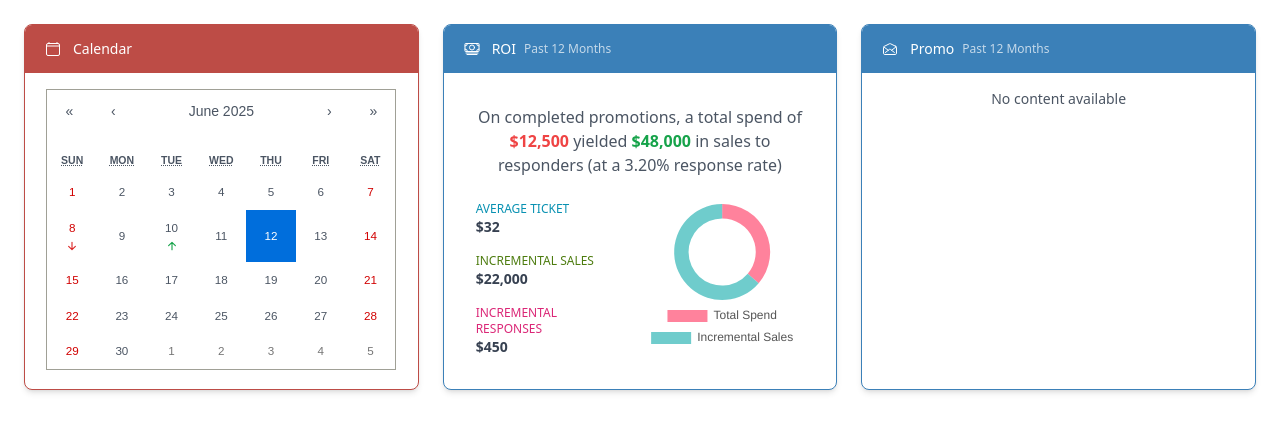
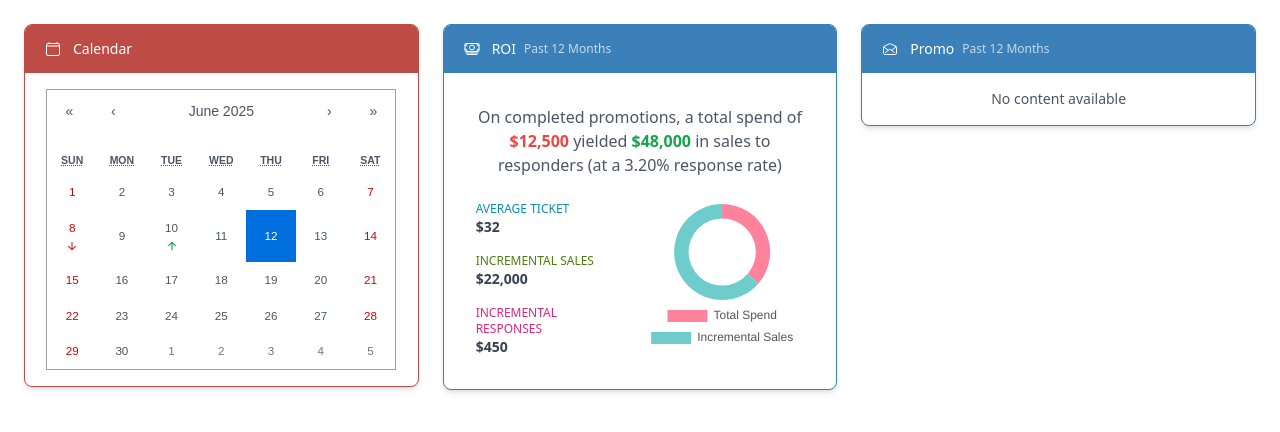
Before and after one commit to robhcho/dashboard-app, a Next.js app: page /dashboard in a window 1280 px wide. Shown: the top 432 px of the page. Built offline with nearby package versions, Linux system fonts and the light colour scheme.

Commit message:
enable sortable panels on the dashboard page

```diff
--- a/app/dashboard/page.tsx
+++ b/app/dashboard/page.tsx
@@ -1,15 +1,51 @@
 'use client'
 
-import React from 'react'
+import React, {useState, useEffect} from 'react'
 import { dashboardPanels } from '@/constants/panels'
 import { PanelCard } from '@/components/dashboard/PanelCard'
+import { useAppDispatch, useAppSelector } from '@/lib/hooks'
+import { DndContext, closestCenter } from '@dnd-kit/core'
+import { arrayMove, SortableContext, verticalListSortingStrategy, } from '@dnd-kit/sortable'
+import { setPanelOrder } from '@/features/dashboardSlice'
+import { SortablePanel } from '@/components/dashboard/SortablePanel'
+
 
 const DashboardPage = () => {
+  const dispatch =  useAppDispatch()
+  const panelOrder = useAppSelector(state => state.dashboard.panelOrder)
+  const [ mounted, setMounted ] = useState(false)
+
+  useEffect(() => {
+    setMounted(true)
+
+    if(panelOrder.length === 0) {
+      const defaultOrder = dashboardPanels.map(p => p.id)
+      dispatch(setPanelOrder(defaultOrder))
+    }
+  }, [dispatch, panelOrder.length])
+
+  const handleDragEnd = (e:any) => {
+    const { active, over } = e
+    if(active.id !== over?.id) {
+      const oldIdx = panelOrder.indexOf(active.id)
+      const newIdx = panelOrder.indexOf(over.id)
+      const newOrder = arrayMove(panelOrder, oldIdx, newIdx)
+      dispatch(setPanelOrder(newOrder))
+    }
+  }
+
+  if(!mounted) return null
+
   return (
+    <DndContext collisionDetection={closestCenter} onDragEnd={handleDragEnd}>
+      <SortableContext items={panelOrder} strategy={verticalListSortingStrategy}>
         <div className='p-6 grid grid-cols-1 sm:grid-cols-2 md:grid-cols-3 gap-6'>
-      {dashboardPanels.map(panel => (
+          {panelOrder.map(id => {
+            const panel = dashboardPanels.find(p => p.id === id)
+            if(!panel) return null
+            return (
+              <SortablePanel key={id} id={id}>
                 <PanelCard
-          key={panel.id}
                   panel={panel}
                   title={panel.title}
                   path={panel.path.replace('/', '')}
@@ -18,8 +54,12 @@
                   colorDark={panel.colorDark}
                   subheader={panel.subheader}
                 />
-      ))}
+              </SortablePanel>
+            )
+          })}
         </div>
+      </SortableContext>
+    </DndContext>
   )
 }
 
--- /dev/null
+++ b/components/dashboard/SortablePanel.tsx
@@ -0,0 +1,34 @@
+'use client'
+
+import React, { ReactNode } from 'react'
+import { useSortable } from '@dnd-kit/sortable'
+import { CSS } from '@dnd-kit/utilities'
+
+type SortablePanelProps = {
+  id: number| string
+  children: ReactNode
+}
+
+export const SortablePanel: React.FC<SortablePanelProps> = ({id, children}) => {
+  const {
+    attributes,
+    listeners,
+    setNodeRef,
+    transform,
+    transition,
+    isDragging,
+  } = useSortable({ id })
+
+  const style = {
+    transform: CSS.Transform.toString(transform),
+    transition,
+    opacity: isDragging ? 0.5 : 1,
+    cursor: 'grab'
+  }
+
+  return (
+    <div ref={setNodeRef} style={style} {...attributes}{...listeners}>
+      {children}
+    </div>
+  )
+}
--- a/components/panels/RoiPanel.tsx
+++ b/components/panels/RoiPanel.tsx
@@ -4,8 +4,6 @@
 import dayjs from 'dayjs'
 import { DonutChart } from '../charts/DonutChart'
 import { useRoiData } from '@/app/hooks/useRoiData'
-
-
 
 export const RoiPanel: React.FC = () => {
   const { data: roi, loading, error } = useRoiData()
--- a/features/dashboardSlice.ts
+++ b/features/dashboardSlice.ts
@@ -1,4 +1,5 @@
 import { createSlice, PayloadAction } from "@reduxjs/toolkit";
+import { dashboardPanels } from "@/constants/panels";
 
 type Panel = {
   id: number
@@ -15,8 +16,16 @@
   isDirty: boolean
 }
 
+const loadInitialPanelOrder = (): number[] => {
+  if(typeof window !== 'undefined') {
+    const stored = localStorage.getItem('panelOrder')
+    return stored ? JSON.parse(stored) : []
+  }
+  return []
+}
+
 const initialState: DashboardState = {
-  panelOrder: [],
+  panelOrder: loadInitialPanelOrder(),
   removedPanels: [],
   searchQuery: '',
   isDirty: false,
@@ -29,6 +38,10 @@
     setPanelOrder: (state, action: PayloadAction<number[]>) => {
       state.panelOrder = action.payload
       state.isDirty = true
+
+      if (typeof window !== 'undefined') {
+        localStorage.setItem('panelOrder', JSON.stringify(state.panelOrder))
+      }
     },
     removePanel: (state, action: PayloadAction<number>) => {
       state.panelOrder = state.panelOrder.filter(id => id !== action.payload)
--- a/package.json
+++ b/package.json
@@ -9,6 +9,9 @@
     "lint": "next lint"
   },
   "dependencies": {
+    "@dnd-kit/core": "^6.3.1",
+    "@dnd-kit/modifiers": "^9.0.0",
+    "@dnd-kit/sortable": "^10.0.0",
     "@reduxjs/toolkit": "^2.8.2",
     "chart.js": "^4.5.0",
     "dayjs": "^1.11.13",
```
Also changed, not shown: 1 other file (tests, documents, lock files or other folders). Lines whose indentation alone changed are shown as unchanged.
